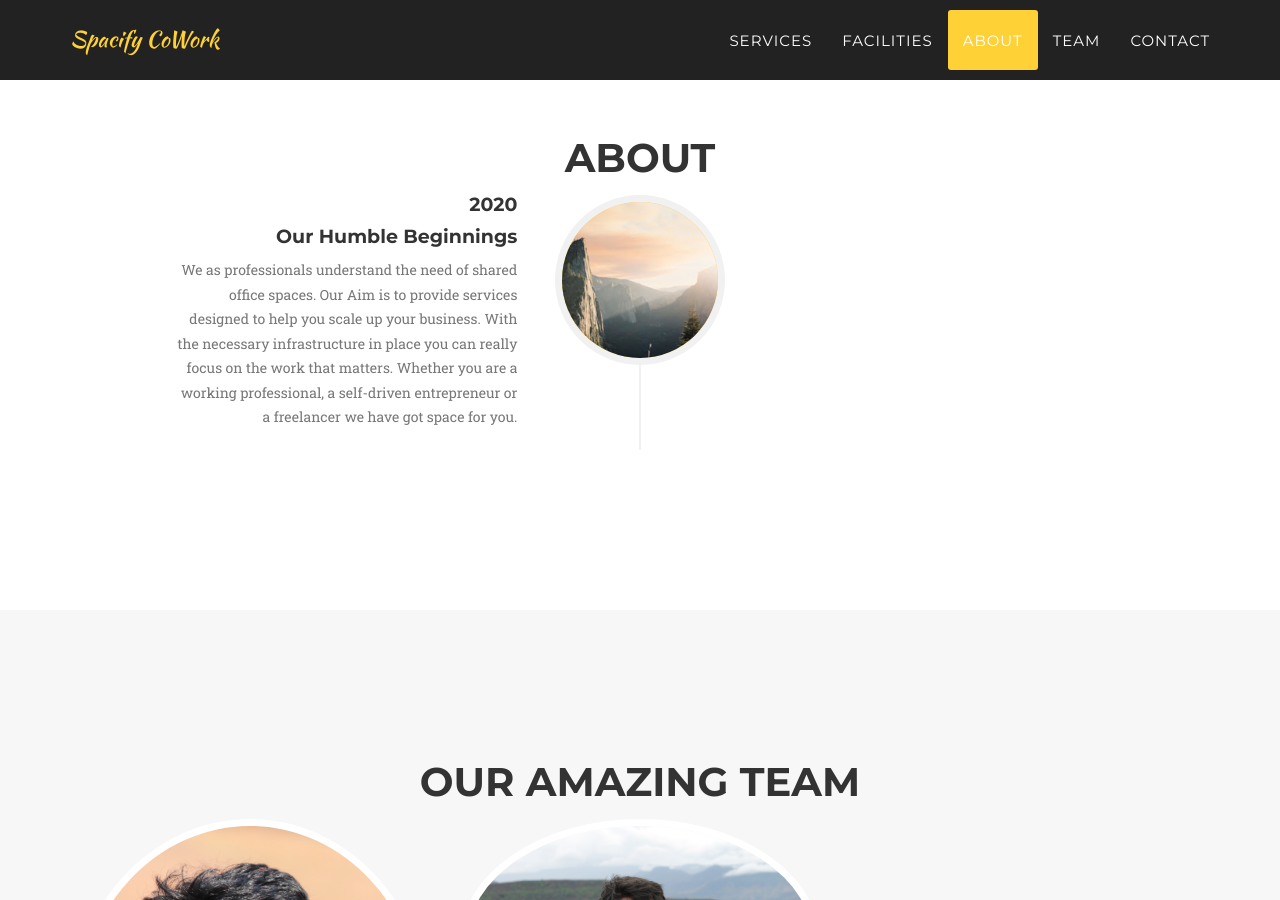
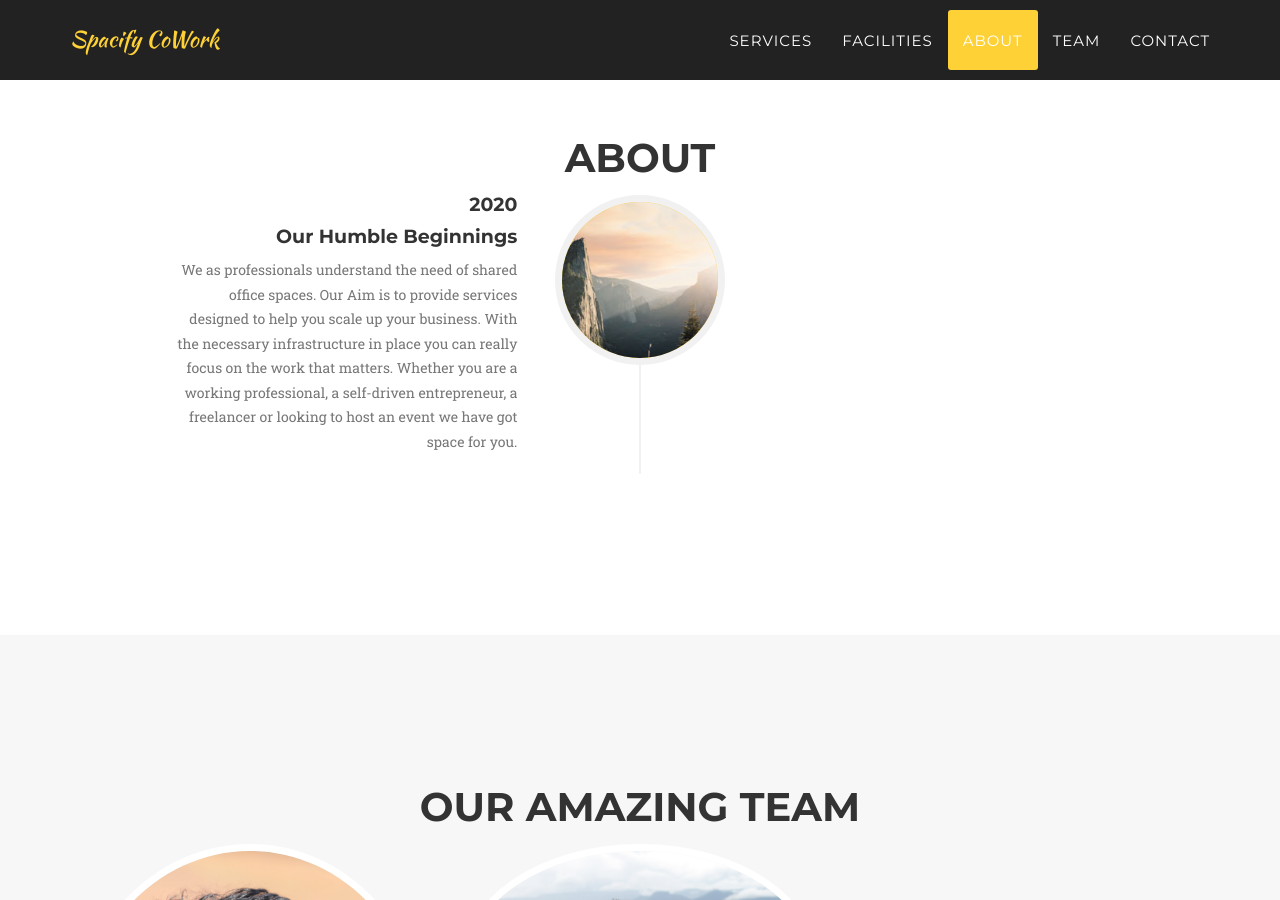
Before and after one commit to spacifycowork/home, a Jekyll site: the page built from index.html, in a window 1280 px wide and 900 px high, scrolled down 2319 px. Built offline with Jekyll 4.4.1, drawn with Linux system fonts in a browser that asks for light colours; some web fonts are replaced.

Commit message:
Update about

```diff
--- a/_includes/about.html
+++ b/_includes/about.html
@@ -20,7 +20,7 @@
                                     <h4 class="subheading">Our Humble Beginnings</h4>
                                 </div>
                                 <div class="timeline-body">
-                                    <p class="text-muted">We as professionals understand the need of shared office spaces. Our Aim is to provide services designed to help you scale up your business. With the necessary infrastructure in place you can really focus on the work that matters. Whether you are a working professional, a self-driven entrepreneur or a freelancer we have got space for you.</p>
+                                    <p class="text-muted">We as professionals understand the need of shared office spaces. Our Aim is to provide services designed to help you scale up your business. With the necessary infrastructure in place you can really focus on the work that matters. Whether you are a working professional, a self-driven entrepreneur, a freelancer or looking to host an event we have got space for you.</p>
                                 </div>
                             </div>
                         </li>
```
